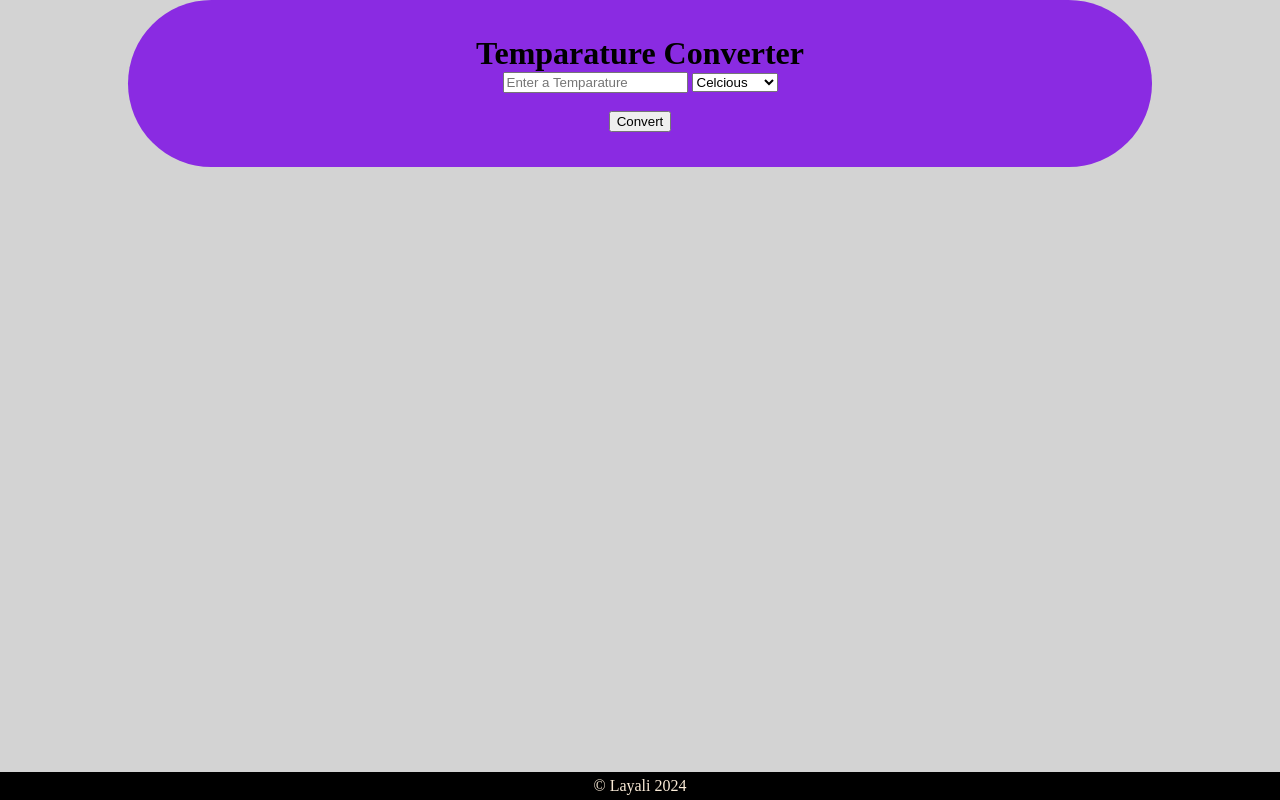
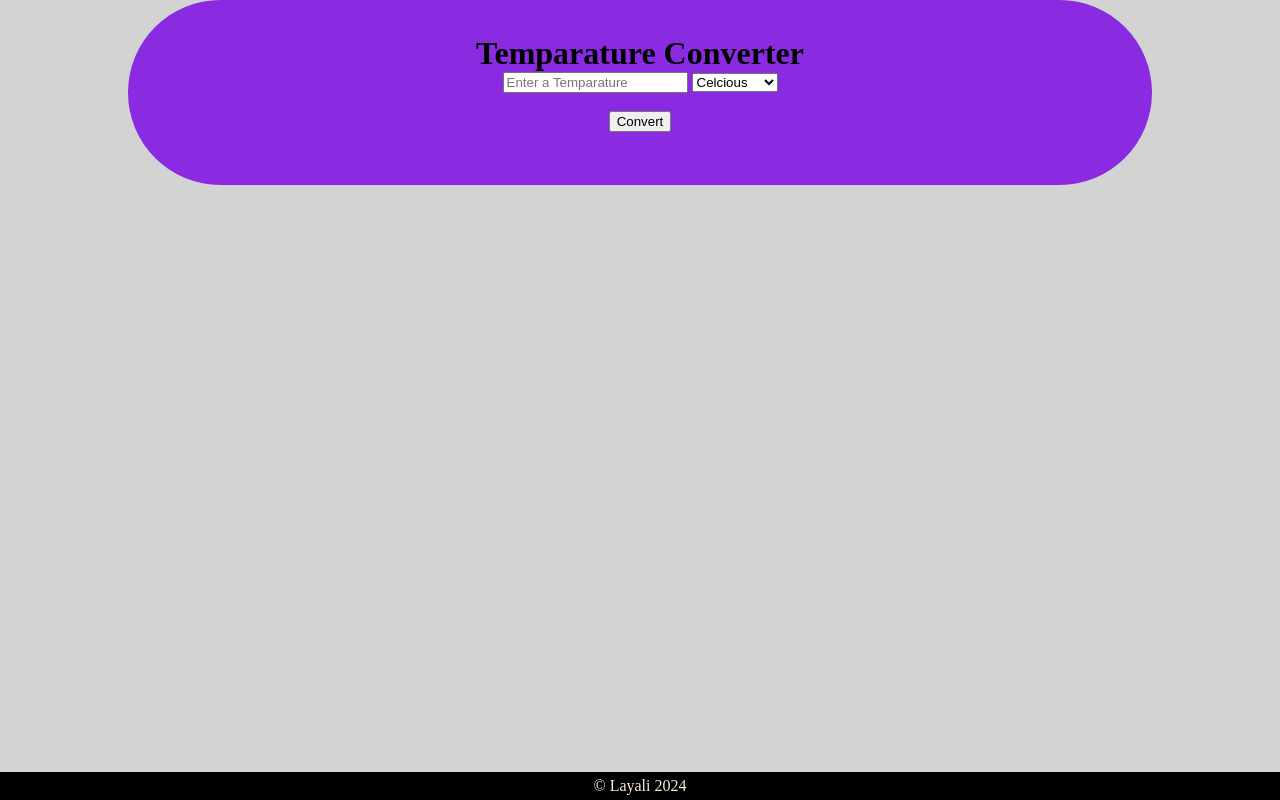
Before and after one commit to Sumi-Tharayil-Surendran/temparatureConversion, a plain HTML site: page index.html in a window 1280 px wide. Drawn offline with Linux system fonts and the light colour scheme.

Commit message:
Adjust space between conver button and display

```diff
--- a/index.html
+++ b/index.html
@@ -16,7 +16,8 @@
         </select>
         <br>
         <br>
-        <button id="convert">Convert</button>
+        <button id="convert">Convert</button><br>
+        <br>
         <div id="result"></div>
     </div>
 
```
